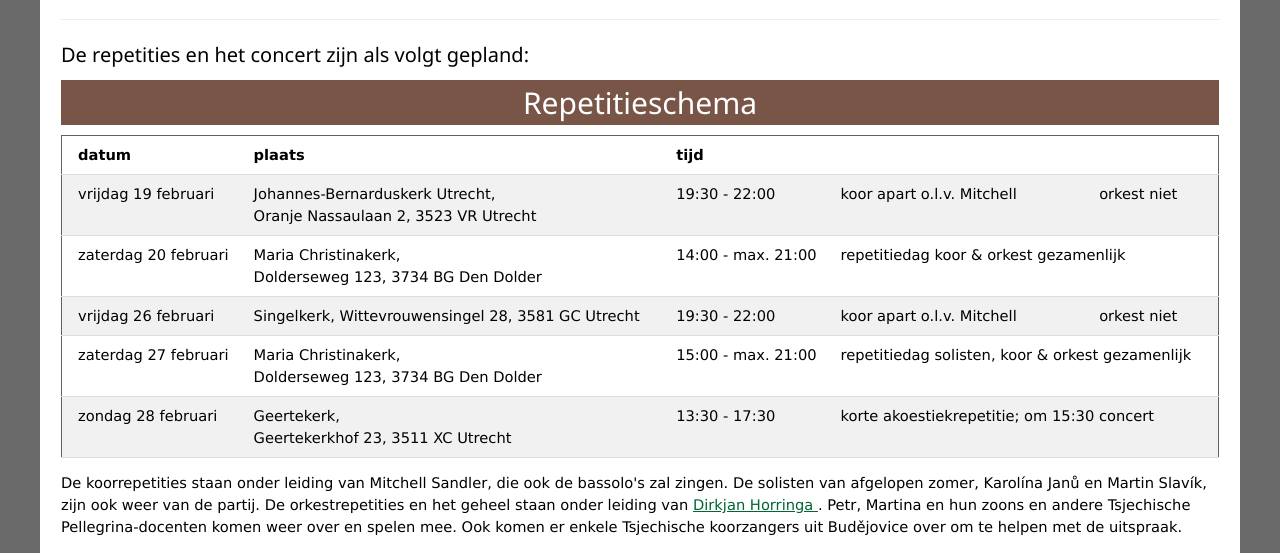
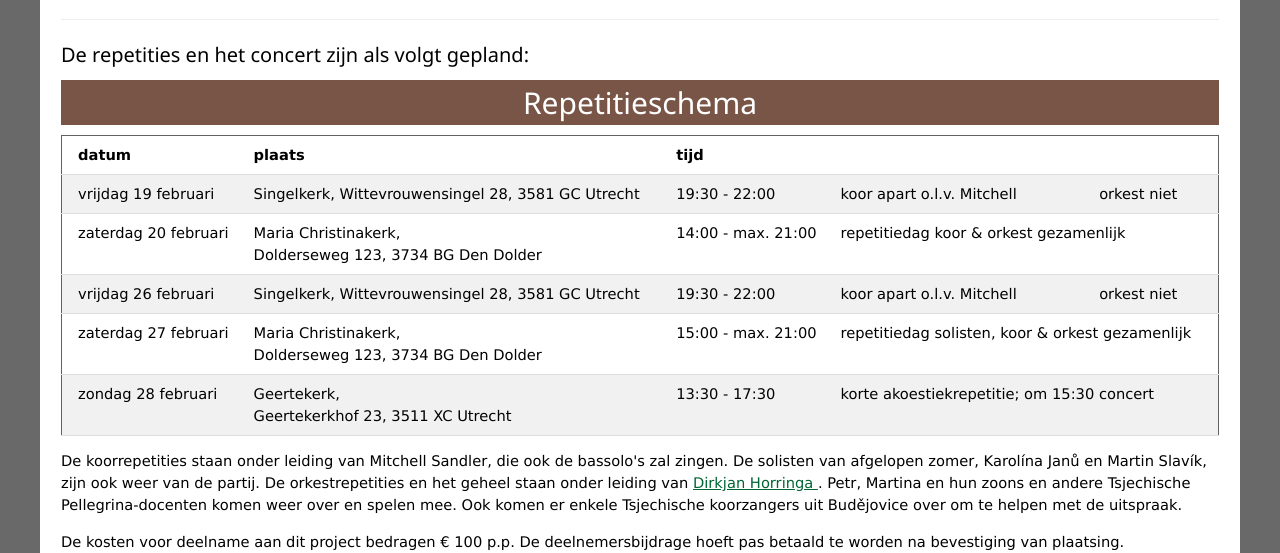
Before and after one commit to DirkjanH/projectorkest.pellegrina.net, a PHP site: page /info_deelnemers_svk.php in a window 1280 px wide. Shown: the part 621-1174 px from the top of the page. Run offline with PHP 8.4, Linux system fonts and the light colour scheme.

Commit message:
Update concert location for February 19th and 26th in info_deelnemers_svk.php

```diff
--- a/info_deelnemers_svk.php
+++ b/info_deelnemers_svk.php
@@ -91,8 +91,8 @@
                     </tr>
                     <tr>
                         <td>vrijdag 19 februari</td>
-                        <td> Johannes-Bernarduskerk Utrecht, <br> Oranje
-                            Nassaulaan 2, 3523 VR Utrecht </td>
+                        <td> Singelkerk, Wittevrouwensingel 28, 3581 GC Utrecht
+                        </td>
                         <td>19:30 - 22:00</td>
                         <td>koor apart o.l.v. Mitchell</td>
                         <td>orkest niet</td>
@@ -107,7 +107,8 @@
                     </tr>
                     <tr>
                         <td>vrijdag 26 februari</td>
-                        <td> Singelkerk, Wittevrouwensingel 28, 3581 GC Utrecht </td>
+                        <td> Singelkerk, Wittevrouwensingel 28, 3581 GC Utrecht
+                        </td>
                         <td>19:30 - 22:00</td>
                         <td>koor apart o.l.v. Mitchell</td>
                         <td>orkest niet</td>
```
